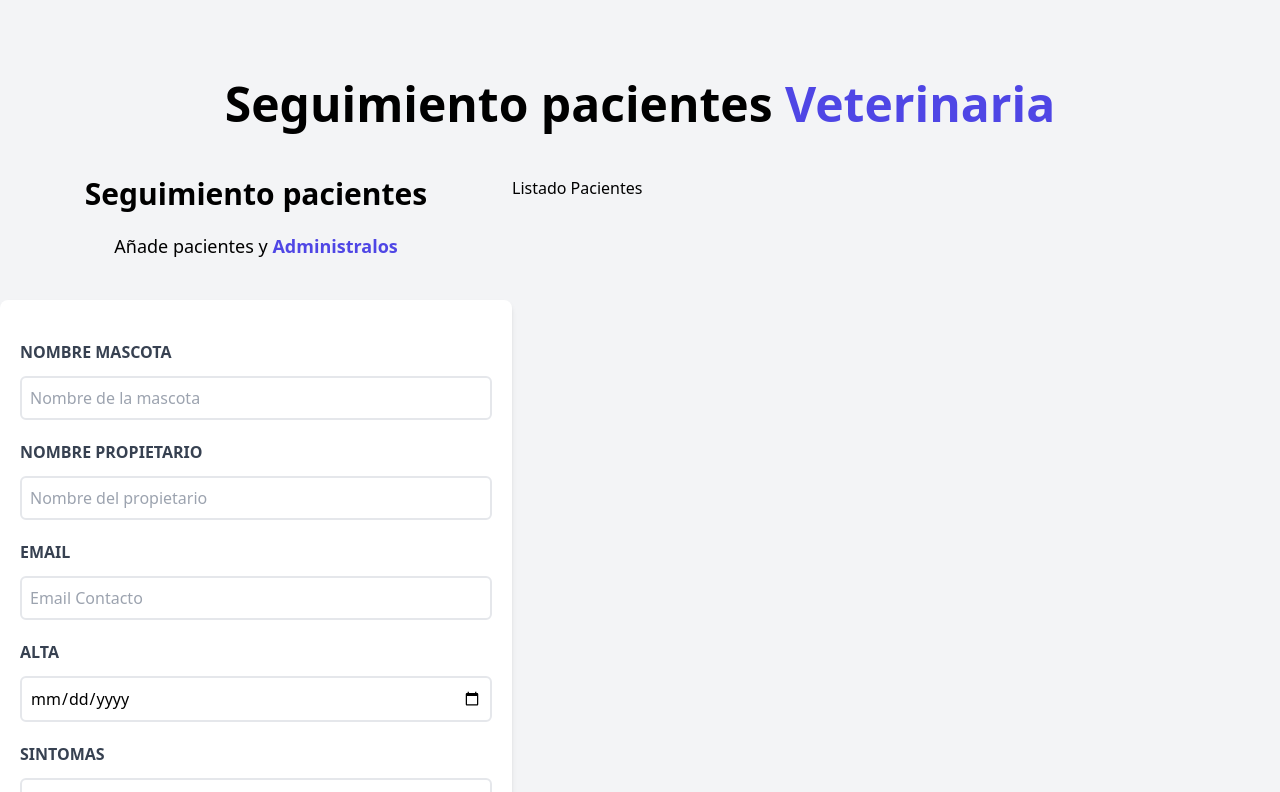
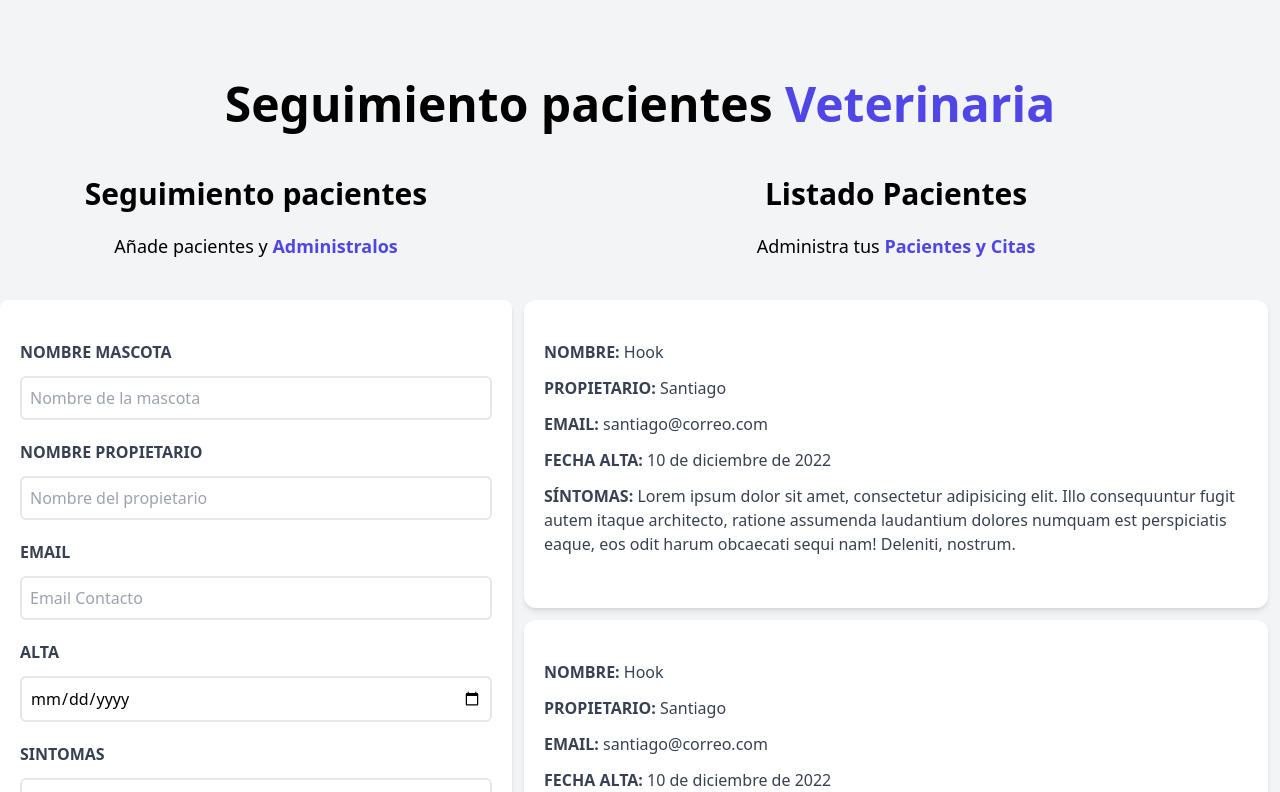
Before and after one commit to santiagoaguirreg/React-Pacientes, a React (Vite) app: page / in a window 1280 px wide. Shown: the top 792 px of the page. Built offline with nearby package versions, Linux system fonts and the light colour scheme.

Commit message:
Front Terminado

```diff
--- a/src/App.jsx
+++ b/src/App.jsx
@@ -10,7 +10,6 @@ function App() {
     <Header />
 
     <div className="mt-12 md:flex">
-
     <Formulario />
     <ListadoPacientes />
     </div>
--- a/src/componentes/ListadoPacientes.jsx
+++ b/src/componentes/ListadoPacientes.jsx
@@ -1,9 +1,18 @@
-import React from 'react'
+import Pacientes from "./Pacientes";
 
 const ListadoPacientes = () => {
   return (
-    <div className='w-1/2 lg:w-3/5'>
-      <h2>Listado Pacientes</h2>
+    <div className='md:w-1/2 lg:w-3/5 md:h-screen overflow-y-scroll'>
+      <h2 className='font-black text-3xl text-center'>Listado Pacientes</h2>
+      <p className='text-lg mt-5 mb-10 text-center'>
+        Administra tus {''}
+        <span className='text-indigo-600 font-bold'>Pacientes y Citas</span>
+      </p>
+
+    <Pacientes />
+    <Pacientes />
+    <Pacientes />
+
     </div>
   )
 }
--- /dev/null
+++ b/src/componentes/Pacientes.jsx
@@ -0,0 +1,30 @@
+
+
+const Pacientes = () => {
+  return (
+    <div className='m-3 bg-white shadow-md px-5 py-10 rounded-xl'>
+    <p className='font-bold mb-3 text-gray-700 uppercase'> Nombre: {''}
+      <span className='font-normal normal-case'>Hook</span>
+    </p>
+
+    <p className='font-bold mb-3 text-gray-700 uppercase'> Propietario: {''}
+      <span className='font-normal normal-case'>Santiago</span>
+    </p>
+
+    <p className='font-bold mb-3 text-gray-700 uppercase'> Email: {''}
+      <span className='font-normal normal-case'>santiago@correo.com</span>
+    </p>
+
+    <p className='font-bold mb-3 text-gray-700 uppercase'> Fecha Alta: {''}
+      <span className='font-normal normal-case'>10 de diciembre de 2022</span>
+    </p>
+
+    <p className='font-bold mb-3 text-gray-700 uppercase'> Síntomas: {''}
+      <span className='font-normal normal-case'>Lorem ipsum dolor sit amet, consectetur adipisicing elit. Illo consequuntur fugit autem itaque architecto, ratione assumenda laudantium dolores numquam est perspiciatis eaque, eos odit harum obcaecati sequi nam! Deleniti, nostrum.</span>
+    </p>
+
+   </div>
+  )
+}
+
+export default Pacientes
```
